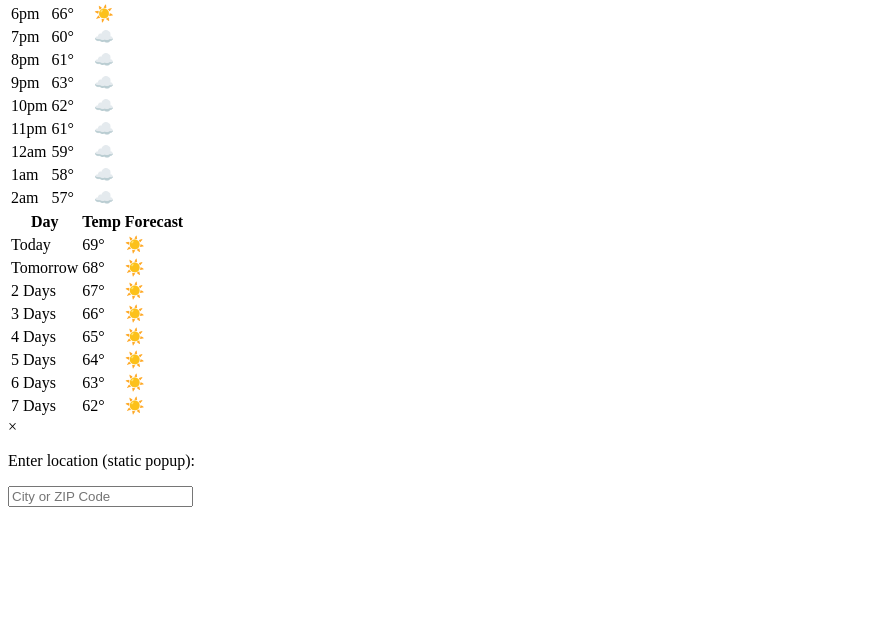
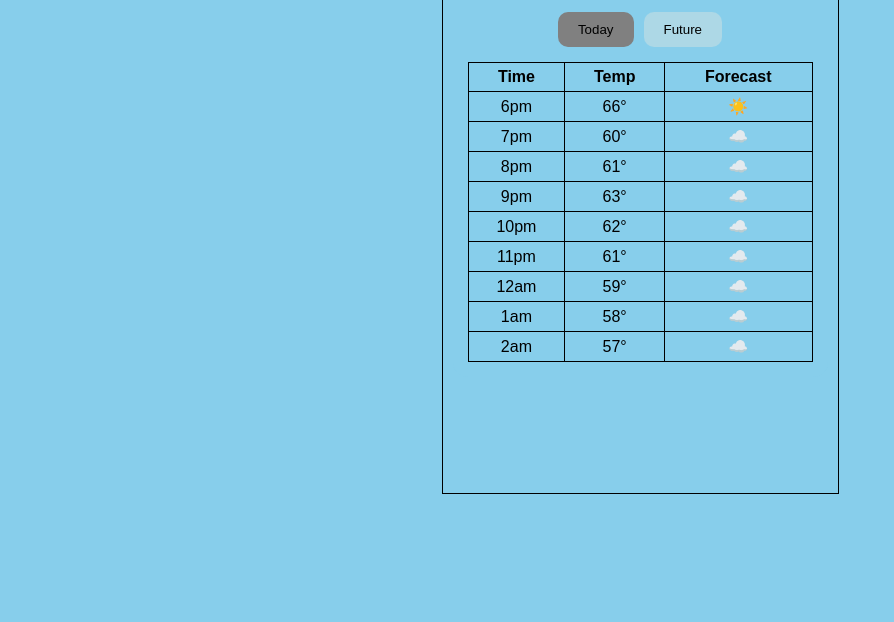
Before and after one commit to Brian-program/cis4120hw1, a plain HTML site: page index.html in a window 1280 px wide. Shown: the part 178-800 px from the top of the page, without its empty margins (0-894 px from the left). Drawn offline with Linux system fonts and the light colour scheme; the site is published under a folder, as on GitHub Pages, so addresses that start at the root find nothing.

Commit message:
remove / from styles path

```diff
--- a/index.html
+++ b/index.html
@@ -1,7 +1,7 @@
 <!DOCTYPE html>
 <html lang="en">
 <head>
-    <link href="/styles.css" rel="stylesheet" />
+    <link href="styles.css" rel="stylesheet" />
     <meta charset="UTF-8">
     <meta name="viewport" content="width=375, initial-scale=1.0">
     <title>Weather App</title>
```
